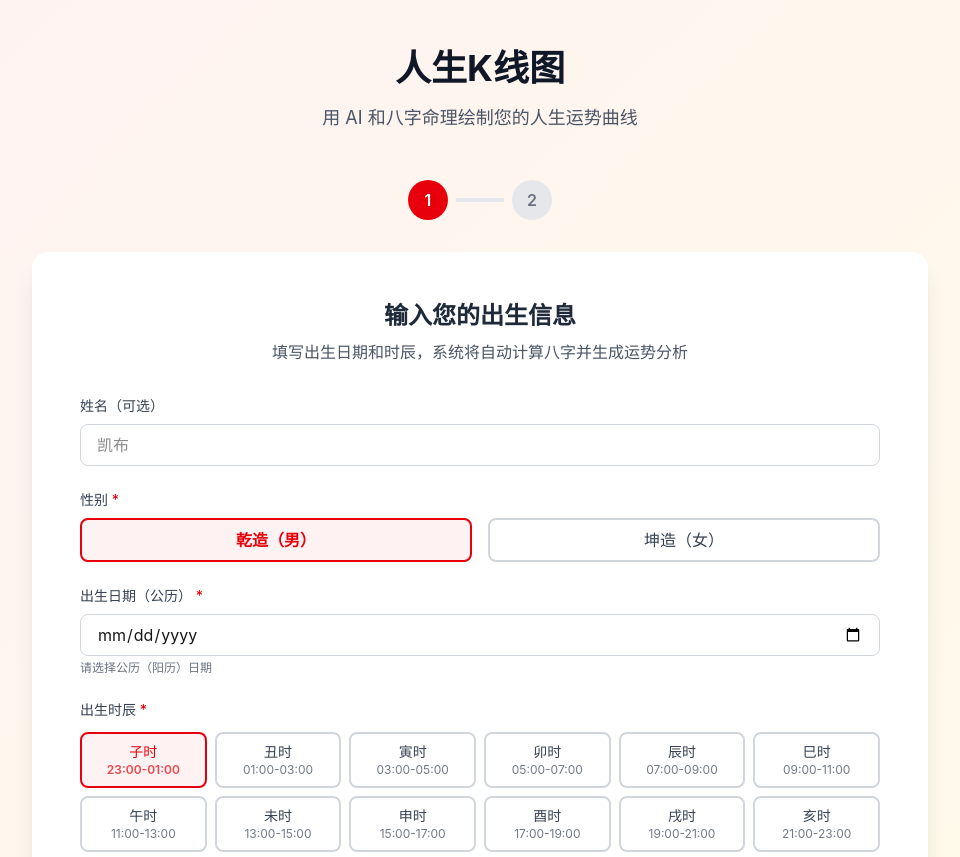
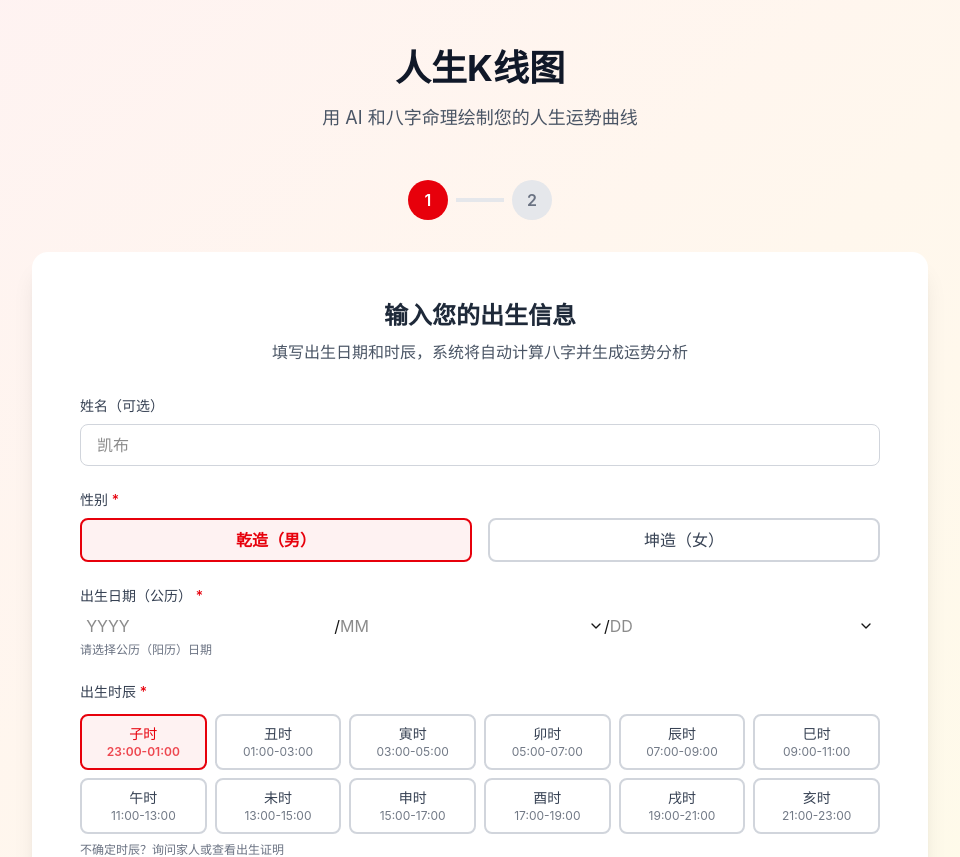
Before and after one commit to shallowaria/lifeK-kayb, a Next.js app: page /input in a window 1280 px wide. Shown: the top 857 px of the page, without its empty margins (160-1120 px from the left). Built offline with nearby package versions, Linux system fonts and the light colour scheme.

Commit message:
add:Before baziform

```diff
--- a/components/BaziForm.tsx
+++ b/components/BaziForm.tsx
@@ -5,6 +5,7 @@ import { UserInput, Gender, ShiChenName } from '@/types';
 import { calculateBazi, validateBaziCalculationInput } from '@/lib/bazi-calculator';
 import { SHI_CHEN_LIST } from '@/lib/constants/shi-chen';
 import Button from './shared/Button';
+import SegmentedDateInput from './shared/SegmentedDateInput';
 
 interface BaziFormProps {
   onSubmit: (data: UserInput) => void | Promise<void>;
@@ -152,15 +153,11 @@ export default function BaziForm({ onSubmit, initialData }: BaziFormProps) {
         <label className="block text-sm font-medium text-gray-700 mb-2" htmlFor='birthDate'>
           出生日期（公历） <span className="text-red-600">*</span>
         </label>
-        <input
-          id='birthDate'
-          title="出生日期"
-          type="date"
+        <SegmentedDateInput
           value={birthDate}
-          onChange={(e) => setBirthDate(e.target.value)}
-          min="1900-01-01"
-          max="2100-12-31"
-          className="w-full px-4 py-2 border border-gray-300 rounded-lg focus:ring-2 focus:ring-red-500 focus:border-transparent"
+          onChange={setBirthDate}
+          minYear={1900}
+          maxYear={2100}
         />
         <p className="text-xs text-gray-500 mt-1">请选择公历（阳历）日期</p>
       </div>
--- /dev/null
+++ b/components/shared/SegmentedDateInput.tsx
@@ -0,0 +1,254 @@
+'use client';
+
+import React, { useState, useRef, useEffect } from 'react';
+import { ChevronDown } from 'lucide-react';
+
+interface SegmentedDateInputProps {
+  value: string;
+  onChange: (date: string) => void;
+  minYear?: number;
+  maxYear?: number;
+}
+
+export default function SegmentedDateInput({
+  value,
+  onChange,
+  minYear = 1900,
+  maxYear = 2100
+}: SegmentedDateInputProps) {
+  const [year, setYear] = useState('');
+  const [month, setMonth] = useState('');
+  const [day, setDay] = useState('');
+  const [showMonthDropdown, setShowMonthDropdown] = useState(false);
+  const [showDayDropdown, setShowDayDropdown] = useState(false);
+
+  const containerRef = useRef<HTMLDivElement>(null);
+  const yearRef = useRef<HTMLInputElement>(null);
+  const monthRef = useRef<HTMLInputElement>(null);
+  const dayRef = useRef<HTMLInputElement>(null);
+  const [prevValue, setPrevValue] = useState(value);
+
+  // Sync prop to state (React 推荐的 getDerivedStateFromProps 模式)
+  if (value !== prevValue) {
+    setPrevValue(value);
+    if (value) {
+      const [y, m, d] = value.split('-');
+      if (y && y !== year) setYear(y);
+      if (m && m.replace(/^0/, '') !== month) setMonth(m.replace(/^0/, ''));
+      if (d && d.replace(/^0/, '') !== day) setDay(d.replace(/^0/, ''));
+    }
+  }
+
+
+  // Date validation helper
+  const isValidDate = (y: string, m: string, d: string): boolean => {
+    const yearNum = parseInt(y);
+    const monthNum = parseInt(m);
+    const dayNum = parseInt(d);
+
+    if (!yearNum || !monthNum || !dayNum) return false;
+    if (yearNum < minYear || yearNum > maxYear) return false;
+    if (monthNum < 1 || monthNum > 12) return false;
+
+    // Check days in month (handles leap years)
+    const daysInMonth = new Date(yearNum, monthNum, 0).getDate();
+    return dayNum >= 1 && dayNum <= daysInMonth;
+  };
+
+  // Emit date string when all fields are valid
+  useEffect(() => {
+    if (year.length === 4 && month && day) {
+      const m = month.padStart(2, '0');
+      const d = day.padStart(2, '0');
+      const dateString = `${year}-${m}-${d}`;
+
+      if (isValidDate(year, m, d)) {
+        onChange(dateString);
+      }
+    }
+    // eslint-disable-next-line react-hooks/exhaustive-deps
+  }, [year, month, day]);
+
+  // Handle year change with auto-focus
+  const handleYearChange = (e: React.ChangeEvent<HTMLInputElement>) => {
+    const value = e.target.value.replace(/\D/g, '').slice(0, 4);
+    setYear(value);
+    if (value.length === 4) {
+      monthRef.current?.focus();
+    }
+  };
+
+  // Handle month change with auto-focus
+  const handleMonthChange = (e: React.ChangeEvent<HTMLInputElement>) => {
+    const value = e.target.value.replace(/\D/g, '').slice(0, 2);
+    setMonth(value);
+    if (value.length === 2) {
+      dayRef.current?.focus();
+    }
+  };
+
+  // Handle day change
+  const handleDayChange = (e: React.ChangeEvent<HTMLInputElement>) => {
+    const value = e.target.value.replace(/\D/g, '').slice(0, 2);
+    setDay(value);
+  };
+
+  // Handle backspace on empty field to focus previous
+  const handleYearKeyDown = (e: React.KeyboardEvent<HTMLInputElement>) => {
+    if (e.key === 'Backspace' && year === '') {
+      // Already at first field
+    }
+  };
+
+  const handleMonthKeyDown = (e: React.KeyboardEvent<HTMLInputElement>) => {
+    if (e.key === 'Backspace' && month === '') {
+      yearRef.current?.focus();
+    }
+  };
+
+  const handleDayKeyDown = (e: React.KeyboardEvent<HTMLInputElement>) => {
+    if (e.key === 'Backspace' && day === '') {
+      monthRef.current?.focus();
+    }
+  };
+
+  // Generate month options (01-12)
+  const monthOptions = Array.from({ length: 12 }, (_, i) => {
+    const val = (i + 1).toString().padStart(2, '0');
+    return val;
+  });
+
+  // Generate day options based on month/year
+  const getDaysInMonth = (): number => {
+    if (!year || !month) return 31;
+    const yearNum = parseInt(year);
+    const monthNum = parseInt(month);
+    if (!yearNum || !monthNum) return 31;
+    return new Date(yearNum, monthNum, 0).getDate();
+  };
+
+  const dayOptions = Array.from({ length: getDaysInMonth() }, (_, i) => {
+    const val = (i + 1).toString().padStart(2, '0');
+    return val;
+  });
+
+  // Handle month selection from dropdown
+  const handleMonthSelect = (selectedMonth: string) => {
+    setMonth(selectedMonth.replace(/^0/, ''));
+    setShowMonthDropdown(false);
+    dayRef.current?.focus();
+  };
+
+  // Handle day selection from dropdown
+  const handleDaySelect = (selectedDay: string) => {
+    setDay(selectedDay.replace(/^0/, ''));
+    setShowDayDropdown(false);
+  };
+
+  // Click outside to close dropdowns
+  useEffect(() => {
+    const handleClickOutside = (e: MouseEvent) => {
+      if (!containerRef.current?.contains(e.target as Node)) {
+        setShowMonthDropdown(false);
+        setShowDayDropdown(false);
+      }
+    };
+    document.addEventListener('mousedown', handleClickOutside);
+    return () => document.removeEventListener('mousedown', handleClickOutside);
+  }, []);
+
+  return (
+    <div ref={containerRef} className="date-segment-container relative w-full flex justify-center" >
+      {/* Year input */}
+      <input
+        ref={yearRef}
+        type="text"
+        inputMode="numeric"
+        value={year}
+        onChange={handleYearChange}
+        onKeyDown={handleYearKeyDown}
+        placeholder="YYYY"
+        className="date-segment-input date-segment-year"
+        aria-label="年份"
+      />
+
+      <span className="date-separator">/</span>
+
+      {/* Month input with dropdown */}
+      <div className='relative flex items-center'>
+        <input
+          ref={monthRef}
+          type="text"
+          inputMode="numeric"
+          value={month}
+          onChange={handleMonthChange}
+          onKeyDown={handleMonthKeyDown}
+          placeholder="MM"
+          className="date-segment-input date-segment-month"
+          aria-label="月份"
+        />
+        <button
+          type="button"
+          onClick={() => setShowMonthDropdown(!showMonthDropdown)}
+          className="date-dropdown-trigger"
+          aria-label="选择月份"
+        >
+          <ChevronDown size={16} />
+        </button>
+
+        {showMonthDropdown && (
+          <div className="date-dropdown-menu">
+            {monthOptions.map((m) => (
+              <div
+                key={m}
+                onClick={() => handleMonthSelect(m)}
+                className={`date-dropdown-item ${month.padStart(2, '0') === m ? 'selected' : ''}`}
+              >
+                {m}
+              </div>
+            ))}
+          </div>
+        )}
+      </div>
+
+      <span className="date-separator">/</span>
+
+      {/* Day input with dropdown */}
+      <div className='relative flex items-center'>
+        <input
+          ref={dayRef}
+          type="text"
+          inputMode="numeric"
+          value={day}
+          onChange={handleDayChange}
+          onKeyDown={handleDayKeyDown}
+          placeholder="DD"
+          className="date-segment-input date-segment-day"
+          aria-label="日期"
+        />
+        <button
+          type="button"
+          onClick={() => setShowDayDropdown(!showDayDropdown)}
+          className="date-dropdown-trigger"
+          aria-label="选择日期"
+        >
+          <ChevronDown size={16} />
+        </button>
+
+        {showDayDropdown && (
+          <div className="date-dropdown-menu">
+            {dayOptions.map((d) => (
+              <div
+                key={d}
+                onClick={() => handleDaySelect(d)}
+                className={`date-dropdown-item ${day.padStart(2, '0') === d ? 'selected' : ''}`}
+              >
+                {d}
+              </div>
+            ))}
+          </div>
+        )}
+      </div>
+    </div>
+  );
+}
```
Also changed, not shown: public/line.png (deleted), public/vercelandlocal.png (added).
